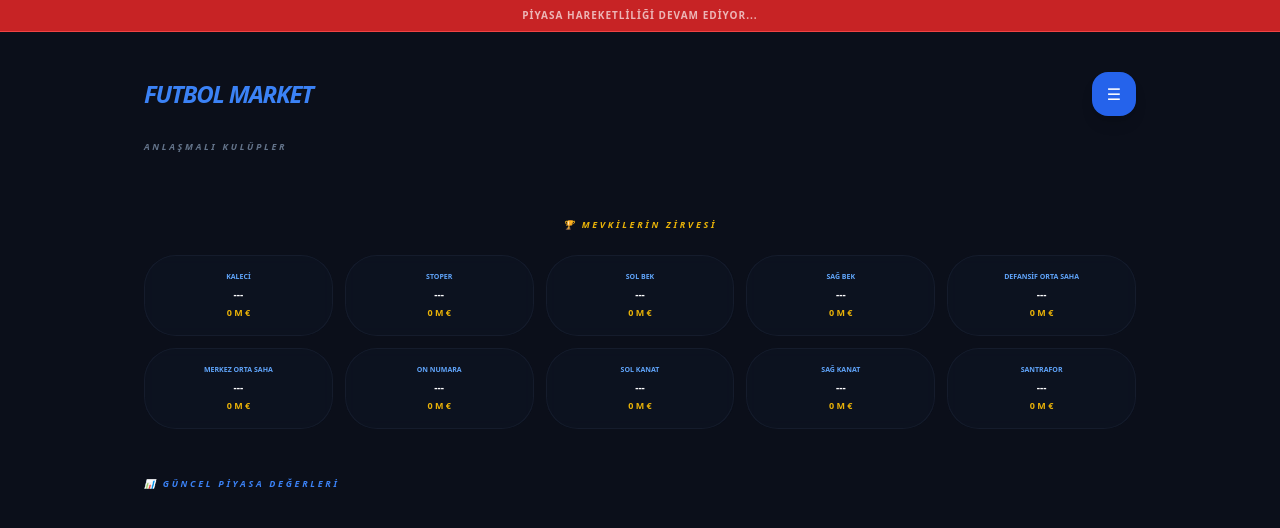
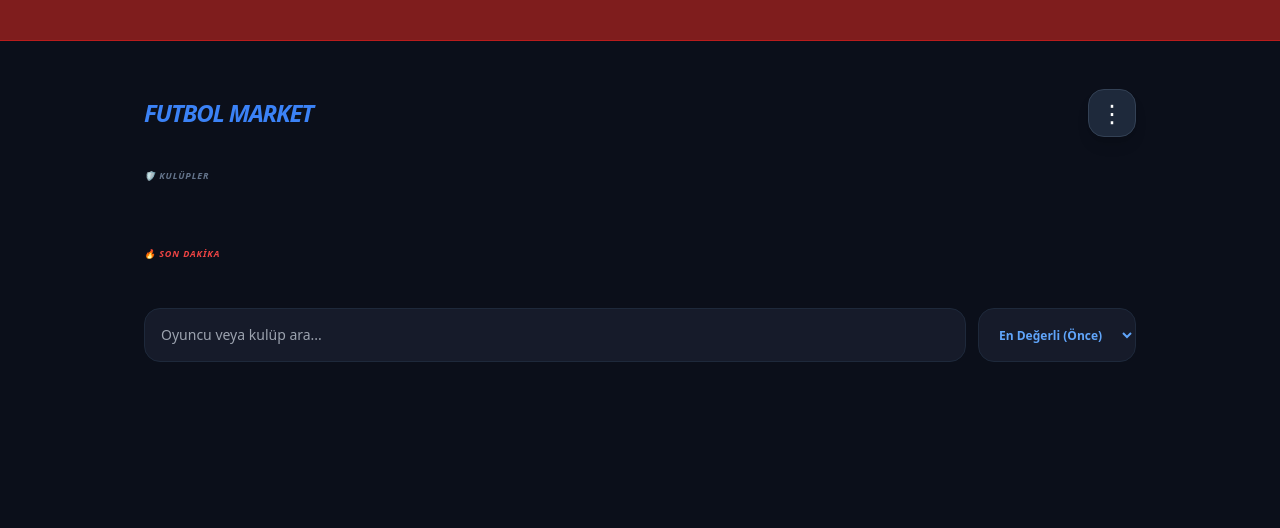
Before and after one commit to Musab13579/Transfermarkt, a Flask app: page / in a window 1280 px wide. Shown: the top 528 px of the page. Run offline with Flask 3, Linux system fonts and the light colour scheme; some libraries are stand-ins or nearby versions.

Commit message:
Update index.html

```diff
--- a/templates/index.html
+++ b/templates/index.html
@@ -2,106 +2,169 @@
 <html lang="tr">
 <head>
     <meta charset="UTF-8">
-    <meta name="viewport" content="width=device-width, initial-scale=1.0">
     <script src="https://cdn.tailwindcss.com"></script>
-    <title>Futbol Market | Canlı</title>
+    <title>Futbol Market | Profesyonel</title>
+    <style>
+        @keyframes marquee { 0% { transform: translateX(100%); } 100% { transform: translateX(-100%); } }
+        .animate-marquee { display: inline-block; animation: marquee 30s linear infinite; }
+        .hidden-list { display: none; }
+        .no-scrollbar::-webkit-scrollbar { display: none; }
+        .no-scrollbar { -ms-overflow-style: none; scrollbar-width: none; }
+    </style>
 </head>
 <body class="bg-[#0b0f1a] text-white font-sans">
 
-    <div id="haberler" class="bg-red-600/90 py-2 overflow-hidden border-b border-red-500">
-        <div class="whitespace-nowrap animate-pulse font-black uppercase text-[10px] tracking-widest text-center">
-            {% if haberler %}
-                {% for h in haberler %} ⚡ {{ h.baslik }}: {{ h.icerik }} &nbsp;&nbsp;&nbsp;&nbsp; {% endfor %}
-            {% else %}
-                PİYASA HAREKETLİLİĞİ DEVAM EDİYOR...
-            {% endif %}
+    {% macro render_best(players, pos_name) %}
+        {% set best = players | selectattr('position', 'equalto', pos_name) | sort(attribute='value', reverse=True) | first %}
+        <div class="flex flex-col bg-slate-800/40 p-4 rounded-2xl border border-slate-700/50">
+            <div class="flex items-center justify-between">
+                <div class="flex items-center gap-4">
+                    <div class="w-10 h-10 bg-blue-600/20 rounded-xl flex items-center justify-center text-[10px] font-black text-blue-400 border border-blue-500/30">{{ pos_name[:2].upper() }}</div>
+                    <div>
+                        <p class="text-[9px] text-slate-500 font-bold uppercase">{{ pos_name }}</p>
+                        <p class="text-xs font-black italic">{{ best.name if best else '---' }}</p>
+                    </div>
+                </div>
+                <p class="text-xs font-black text-yellow-500">{{ best.value if best else '0' }} M €</p>
+            </div>
+        </div>
+    {% endmacro %}
+
+    <div class="bg-red-900 py-2 overflow-hidden border-b border-red-700">
+        <div class="whitespace-nowrap animate-marquee font-black uppercase text-[10px] tracking-widest text-red-100">
+            {% for p in players if p.rumors %} ⚡ {{ p.name }}: {{ p.rumors }} &nbsp;&nbsp;&nbsp;&nbsp; {% endfor %}
         </div>
     </div>
 
     <div class="container mx-auto p-4 max-w-5xl">
-        <header class="flex justify-between items-center py-6">
-            <h1 class="text-2xl font-black italic text-blue-500 uppercase tracking-tighter">FUTBOL MARKET</h1>
-            <a href="/menu?sifre={{ sifre }}" class="bg-blue-600 w-11 h-11 flex items-center justify-center rounded-2xl shadow-lg hover:scale-110 transition">☰</a>
+        <header class="flex justify-between items-center py-8">
+            <h1 class="text-2xl font-black italic text-blue-500 uppercase tracking-tighter italic">FUTBOL MARKET</h1>
+            <button onclick="toggleBestList()" class="w-12 h-12 flex items-center justify-center bg-slate-800 rounded-2xl text-2xl hover:bg-blue-600 transition shadow-lg border border-slate-700">⋮</button>
         </header>
 
-        <div id="kulupler" class="mb-10">
-            <h2 class="text-[9px] font-black text-slate-500 mb-4 tracking-[0.3em] uppercase italic">ANLAŞMALI KULÜPLER</h2>
+        <div id="bestListArea" class="hidden-list mb-12 animate-fade-in">
+            <h2 class="text-center font-black text-blue-400 mb-6 uppercase italic text-[10px] tracking-[0.3em]">🏆 MEVKİLERİN EN PAHALILARI</h2>
+            <div class="grid grid-cols-1 md:grid-cols-2 lg:grid-cols-3 gap-3 bg-[#161b2a] p-6 rounded-[2.5rem] border border-blue-900/20 shadow-2xl">
+                {{ render_best(players, 'Kaleci') }} {{ render_best(players, 'Stoper') }}
+                {{ render_best(players, 'Sol Bek') }} {{ render_best(players, 'Sağ Bek') }}
+                {{ render_best(players, 'Defansif Orta Saha') }} {{ render_best(players, 'Merkez Orta Saha') }}
+                {{ render_best(players, 'On Numara') }} {{ render_best(players, 'Sol Kanat') }}
+                {{ render_best(players, 'Sağ Kanat') }} {{ render_best(players, 'Santrafor') }}
+            </div>
+        </div>
+
+        <div class="mb-10">
+            <h2 class="text-[9px] font-black text-slate-500 mb-4 tracking-widest uppercase italic">🛡️ KULÜPLER</h2>
             <div class="flex gap-4 overflow-x-auto no-scrollbar pb-2">
-                {% for k in kulupler %}
-                <a href="/kulup/{{ k.ad }}?sifre={{ sifre }}" class="flex-none w-16 h-16 bg-[#161b2a] rounded-2xl border border-slate-800 p-3 hover:border-blue-500 transition shadow-xl">
+                {% for k in clubs %}
+                <a href="/kulup/{{ k.ad }}?sifre={{ sifre }}" class="flex-none w-16 h-16 bg-[#161b2a] rounded-2xl border border-slate-800 p-3 hover:border-blue-500 transition">
                     <img src="{{ k.logo }}" class="w-full h-full object-contain">
                 </a>
                 {% endfor %}
             </div>
         </div>
 
-        <div id="en-iyiler" class="mb-12">
-            <h2 class="text-[9px] font-black text-yellow-500 mb-6 tracking-[0.3em] uppercase italic text-center">🏆 MEVKİLERİN ZİRVESİ</h2>
-            <div class="grid grid-cols-2 md:grid-cols-5 gap-3">
-                {% for mevki, p in en_iyiler.items() %}
-                <div class="bg-slate-900/40 p-4 rounded-[2rem] border border-slate-800/50 text-center backdrop-blur-sm">
-                    <p class="text-[7px] font-bold text-blue-400 uppercase mb-1">{{ mevki }}</p>
-                    <p class="text-[10px] font-black uppercase truncate">{{ p.name if p else '---' }}</p>
-                    <p class="text-[9px] text-yellow-500 font-bold mt-1">{{ p.value if p else '0' }} M €</p>
+        <div class="mb-12">
+            <h2 class="text-[9px] font-black text-red-500 mb-4 tracking-widest uppercase italic">🔥 SON DAKİKA</h2>
+            <div class="space-y-3">
+                {% for n in news %}
+                <div class="bg-[#161b2a] p-4 rounded-[1.5rem] border-l-4 border-red-600 shadow-lg">
+                    <h3 class="text-xs font-black uppercase">{{ n.baslik }}</h3>
+                    <p class="text-[10px] text-slate-400 mt-1">{{ n.icerik }}</p>
                 </div>
                 {% endfor %}
             </div>
         </div>
 
+        <div class="mb-12 space-y-4">
+            <div class="flex flex-col md:flex-row gap-3">
+                <input type="text" id="src" onkeyup="filterAndSort()" placeholder="Oyuncu veya kulüp ara..." class="flex-1 bg-[#161b2a] border border-slate-800 p-4 rounded-2xl outline-none focus:ring-2 focus:ring-blue-500 text-sm">
+                <select id="sortOrder" onchange="filterAndSort()" class="bg-[#161b2a] border border-slate-800 p-4 rounded-2xl text-xs font-bold text-blue-400">
+                    <option value="desc">En Değerli (Önce)</option>
+                    <option value="asc">En Ucuz (Önce)</option>
+                </select>
+            </div>
+        </div>
+
         {% if is_admin %}
-        <div class="bg-[#161b2a] p-6 rounded-[2.5rem] border-2 border-blue-600 mb-12 shadow-2xl shadow-blue-900/20">
-            <h3 class="text-xs font-black text-center mb-6 text-blue-400 tracking-widest uppercase">YÖNETİCİ KONTROL MERKEZİ</h3>
-
-            <form action="/ekle" method="POST" class="grid grid-cols-2 md:grid-cols-4 gap-3 mb-6">
-                <input type="hidden" name="sifre" value="{{ sifre }}">
-                <input type="text" name="name" placeholder="Oyuncu Adı" class="bg-slate-900 p-3 rounded-xl border border-slate-800 text-xs" required>
-                <input type="text" name="club" placeholder="Kulüp" class="bg-slate-900 p-3 rounded-xl border border-slate-800 text-xs">
-                <select name="position" class="bg-slate-900 p-3 rounded-xl border border-slate-800 text-xs text-slate-400">
-                    <option>Kaleci</option><option>Stoper</option><option>Sol Bek</option><option>Sağ Bek</option>
-                    <option>Defansif Orta Saha</option><option>Merkez Orta Saha</option><option>On Numara</option>
-                    <option>Sol Kanat</option><option>Sağ Kanat</option><option>Santrafor</option>
+        <div class="bg-blue-900/10 p-8 rounded-[3rem] border-2 border-blue-600 mb-12 shadow-2xl">
+            <h3 class="text-[10px] font-black text-blue-400 mb-6 text-center tracking-widest">ADMİN YÖNETİM MERKEZİ</h3>
+            <form action="/ekle" method="POST" class="grid grid-cols-2 md:grid-cols-4 gap-3 text-black text-xs mb-8">
+                <input type="hidden" name="sifre" value="{{ sifre }}"><input type="hidden" name="tip" value="player">
+                <input type="text" name="name" placeholder="İsim" class="p-3 rounded-xl outline-none font-bold" required>
+                <input type="text" name="club" placeholder="Kulüp" class="p-3 rounded-xl outline-none font-bold">
+                <select name="position" class="p-3 rounded-xl outline-none bg-white font-bold">
+                    <option value="Kaleci">Kaleci</option><option value="Stoper">Stoper</option>
+                    <option value="Sağ Bek">Sağ Bek</option><option value="Sol Bek">Sol Bek</option>
+                    <option value="Defansif Orta Saha">Defansif Orta Saha</option>
+                    <option value="Merkez Orta Saha">Merkez Orta Saha</option>
+                    <option value="On Numara">On Numara</option>
+                    <option value="Sağ Kanat">Sağ Kanat</option><option value="Sol Kanat">Sol Kanat</option>
+                    <option value="Santrafor">Santrafor</option>
                 </select>
-                <input type="text" name="value" placeholder="Milyon € (Örn: 25.5)" class="bg-slate-900 p-3 rounded-xl border border-slate-800 text-xs">
-                <input type="text" name="img" placeholder="Resim URL" class="bg-slate-900 p-3 rounded-xl border border-slate-800 text-xs col-span-2">
-                <button class="bg-blue-600 p-3 rounded-xl font-black uppercase text-xs col-span-2">OYUNCUYU SİSTEME EKLE</button>
+                <input type="text" name="value" placeholder="Değer (M €)" class="p-3 rounded-xl outline-none font-bold">
+                <input type="text" name="age" placeholder="Yaş" class="p-3 rounded-xl outline-none font-bold">
+                <input type="text" name="country" placeholder="Ülke" class="p-3 rounded-xl outline-none font-bold">
+                <input type="text" name="rumors" placeholder="Söylenti" class="p-3 rounded-xl col-span-2 border-2 border-red-500 outline-none font-bold">
+                <input type="text" name="img" placeholder="Resim URL" class="p-3 rounded-xl col-span-2 border-2 border-green-500 outline-none font-bold">
+                <button type="submit" class="col-span-2 md:col-span-4 bg-blue-600 text-white font-black py-4 rounded-2xl uppercase shadow-xl">OYUNCUYU EKLE</button>
             </form>
-
             <div class="grid grid-cols-1 md:grid-cols-2 gap-4 border-t border-slate-800 pt-6">
-                <form action="/yonetim" method="POST" class="space-y-2">
-                    <input type="hidden" name="sifre" value="{{ sifre }}"><input type="hidden" name="tip" value="haber">
-                    <input type="text" name="baslik" placeholder="Haber Başlığı" class="w-full bg-slate-900 p-3 rounded-xl text-xs" required>
-                    <input type="text" name="icerik" placeholder="Haber İçeriği" class="w-full bg-slate-900 p-3 rounded-xl text-xs" required>
-                    <button class="w-full bg-red-600 p-3 rounded-xl font-bold text-xs uppercase">HABER YAYINLA</button>
+                <form action="/ekle" method="POST" class="space-y-2">
+                    <input type="hidden" name="sifre" value="{{ sifre }}"><input type="hidden" name="tip" value="club">
+                    <input type="text" name="ad" placeholder="Kulüp Adı" class="w-full p-3 rounded-xl text-black font-bold text-xs">
+                    <input type="text" name="logo" placeholder="Logo URL" class="w-full p-3 rounded-xl text-black font-bold text-xs">
+                    <button class="w-full bg-slate-700 p-3 rounded-xl font-black text-[10px] uppercase">KULÜBÜ EKLE</button>
                 </form>
-                <form action="/yonetim" method="POST" class="space-y-2">
-                    <input type="hidden" name="sifre" value="{{ sifre }}"><input type="hidden" name="tip" value="kulup">
-                    <input type="text" name="ad" placeholder="Kulüp Adı" class="w-full bg-slate-900 p-3 rounded-xl text-xs" required>
-                    <input type="text" name="logo" placeholder="Logo Link (URL)" class="w-full bg-slate-900 p-3 rounded-xl text-xs" required>
-                    <button class="w-full bg-slate-700 p-3 rounded-xl font-bold text-xs uppercase">KULÜBÜ KAYDET</button>
+                <form action="/ekle" method="POST" class="space-y-2">
+                    <input type="hidden" name="sifre" value="{{ sifre }}"><input type="hidden" name="tip" value="news">
+                    <input type="text" name="baslik" placeholder="Haber Başlığı" class="w-full p-3 rounded-xl text-black font-bold text-xs">
+                    <input type="text" name="icerik" placeholder="Haber Detayı" class="w-full p-3 rounded-xl text-black font-bold text-xs">
+                    <button class="w-full bg-red-600 p-3 rounded-xl font-black text-[10px] uppercase">HABER YAYINLA</button>
                 </form>
             </div>
         </div>
         {% endif %}
 
-        <h2 class="text-[9px] font-black text-blue-500 mb-6 tracking-[0.3em] uppercase italic">📊 GÜNCEL PİYASA DEĞERLERİ</h2>
-        <div class="grid grid-cols-2 md:grid-cols-4 gap-6">
+        <div id="grid" class="grid grid-cols-2 md:grid-cols-4 gap-6">
             {% for p in players %}
-            <div class="bg-[#161b2a] p-5 rounded-[2.5rem] border border-slate-800 text-center relative hover:border-blue-500 transition shadow-lg group">
-                <span class="absolute top-4 right-4 bg-slate-800 text-[7px] font-black px-2 py-1 rounded-lg uppercase text-slate-400 group-hover:bg-blue-600 group-hover:text-white">{{ p.position }}</span>
-                <a href="/oyuncu/{{ p.id }}?sifre={{ sifre }}">
-                    <img src="{{ p.img }}" class="h-32 mx-auto mb-4 object-contain group-hover:scale-110 transition duration-300" onerror="this.src='https://cdn-icons-png.flaticon.com/512/166/166351.png'">
-                    <h4 class="font-black uppercase text-sm mb-1 tracking-tighter">{{ p.name }}</h4>
-                    <p class="text-[9px] text-slate-500 mb-4 uppercase">{{ p.club }}</p>
-                    <div class="bg-blue-600/10 py-3 rounded-2xl text-blue-400 font-black text-xs">{{ p.value }} M €</div>
+            <div class="card bg-[#161b2a] p-5 rounded-[2.5rem] border border-slate-800 hover:border-blue-500 transition-all shadow-xl group"
+                 data-info="{{ p.name|lower }} {{ p.club|lower }} {{ p.position|lower }}"
+                 data-pos="{{ p.position }}"
+                 data-val="{{ p.value }}">
+                <a href="/oyuncu/{{ p.id }}?sifre={{ sifre or '' }}">
+                    <div class="h-40 w-full mb-4 flex justify-center items-center bg-[#0b0f1a] rounded-[2rem] relative overflow-hidden">
+                        <img src="{{ p.img }}" class="h-full object-contain group-hover:scale-110 transition duration-500" onerror="this.src='https://cdn-icons-png.flaticon.com/512/166/166351.png'">
+                        <div class="absolute top-3 right-3 bg-blue-600 text-[8px] px-2 py-1 rounded-full font-black uppercase">{{ p.position }}</div>
+                    </div>
+                    <h3 class="text-sm font-black text-center uppercase truncate">{{ p.name }}</h3>
+                    <p class="text-slate-500 text-center text-[9px] mb-3 uppercase">{{ p.club }}</p>
+                    <div class="bg-blue-600/10 border border-blue-500/20 p-3 rounded-2xl text-center text-blue-400 font-black text-xs italic">{{ p.value }} M €</div>
                 </a>
             </div>
             {% endfor %}
         </div>
     </div>
 
-    <style>
-        .no-scrollbar::-webkit-scrollbar { display: none; }
-        .no-scrollbar { -ms-overflow-style: none; scrollbar-width: none; }
-    </style>
+    <script>
+        function toggleBestList() { document.getElementById('bestListArea').classList.toggle('hidden-list'); }
+        function filterAndSort() {
+            let input = document.getElementById('src').value.toLowerCase();
+            let order = document.getElementById('sortOrder').value;
+            let grid = document.getElementById('grid');
+            let cards = Array.from(grid.getElementsByClassName('card'));
+            cards.forEach(card => {
+                let matchesSearch = card.dataset.info.includes(input);
+                card.style.display = matchesSearch ? "block" : "none";
+            });
+            cards.sort((a, b) => {
+                let valA = parseFloat(a.dataset.val) || 0;
+                let valB = parseFloat(b.dataset.val) || 0;
+                return order === 'desc' ? valB - valA : valA - valB;
+            });
+            cards.forEach(card => grid.appendChild(card));
+        }
+        window.onload = filterAndSort;
+    </script>
 </body>
 </html>
```
